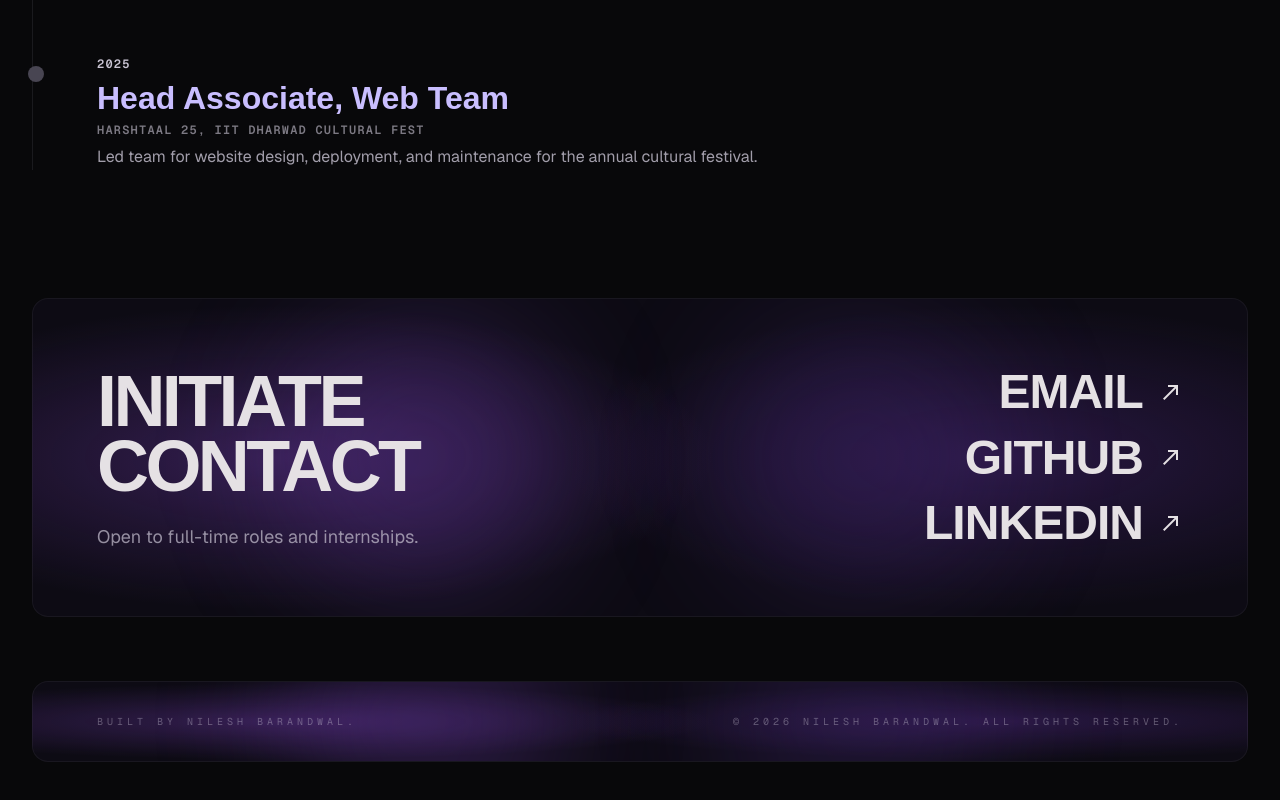
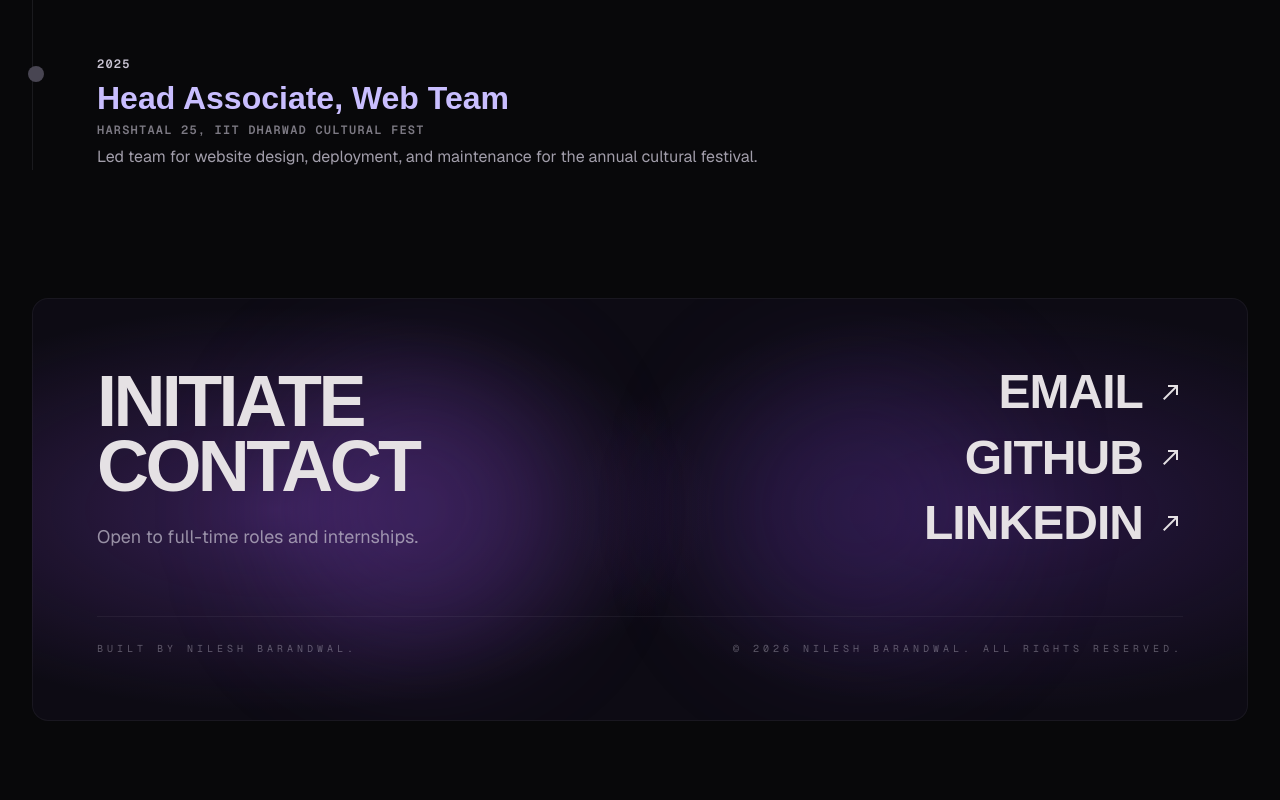
Before and after one commit to NileshBarandwal/NileshBarandwal-Portfolio, a React (Vite) app: page / in a window 1280 px wide. Shown: the part 5724-6524 px from the top of the page. Built offline with nearby package versions, Linux system fonts and the light colour scheme; a web font is replaced by a local one.

Commit message:
Merge footer into Contact card, remove standalone Footer component

```diff
--- a/src/App.tsx
+++ b/src/App.tsx
@@ -9,7 +9,6 @@ import { TechnicalArsenal } from './components/TechnicalArsenal'
 import { Achievements } from './components/Achievements'
 import { PositionsOfResponsibility } from './components/PositionsOfResponsibility'
 import { Contact } from './components/Contact'
-import { Footer } from './components/Footer'
 
 function App() {
   return (
@@ -26,7 +25,6 @@ function App() {
         <PositionsOfResponsibility />
         <Contact />
       </main>
-      <Footer />
     </div>
   )
 }
--- a/src/components/Contact.tsx
+++ b/src/components/Contact.tsx
@@ -36,7 +36,8 @@ export function Contact() {
           className="absolute top-1/2 right-[20%] -translate-y-1/2 w-72 h-72 rounded-full pointer-events-none"
           style={{ background: 'rgba(100, 55, 170, 0.18)', filter: 'blur(60px)' }}
         />
-        <div className="relative z-10 flex flex-col md:flex-row justify-between items-end gap-margin">
+        <div className="relative z-10 flex flex-col gap-margin">
+          <div className="flex flex-col md:flex-row justify-between items-end gap-margin">
             <div className="space-y-stack-md">
               <h2 className="font-display text-display-xl leading-[0.9] tracking-tighter">
                 INITIATE
@@ -53,6 +54,15 @@ export function Contact() {
               <ContactLink href={siteConfig.linkedin} label="LINKEDIN" />
             </div>
           </div>
+          <div className="border-t border-white/5 pt-stack-md flex flex-col md:flex-row md:justify-between md:items-center gap-2 text-center md:text-left">
+            <span className="font-mono text-[10px] text-on-surface-variant opacity-40 uppercase tracking-[0.4em]">
+              {siteConfig.footerCredit}
+            </span>
+            <span className="font-mono text-[10px] text-on-surface-variant opacity-40 uppercase tracking-[0.4em]">
+              {siteConfig.copyright}
+            </span>
+          </div>
+        </div>
       </div>
     </section>
   )
```
Lines whose indentation alone changed are shown as unchanged.
